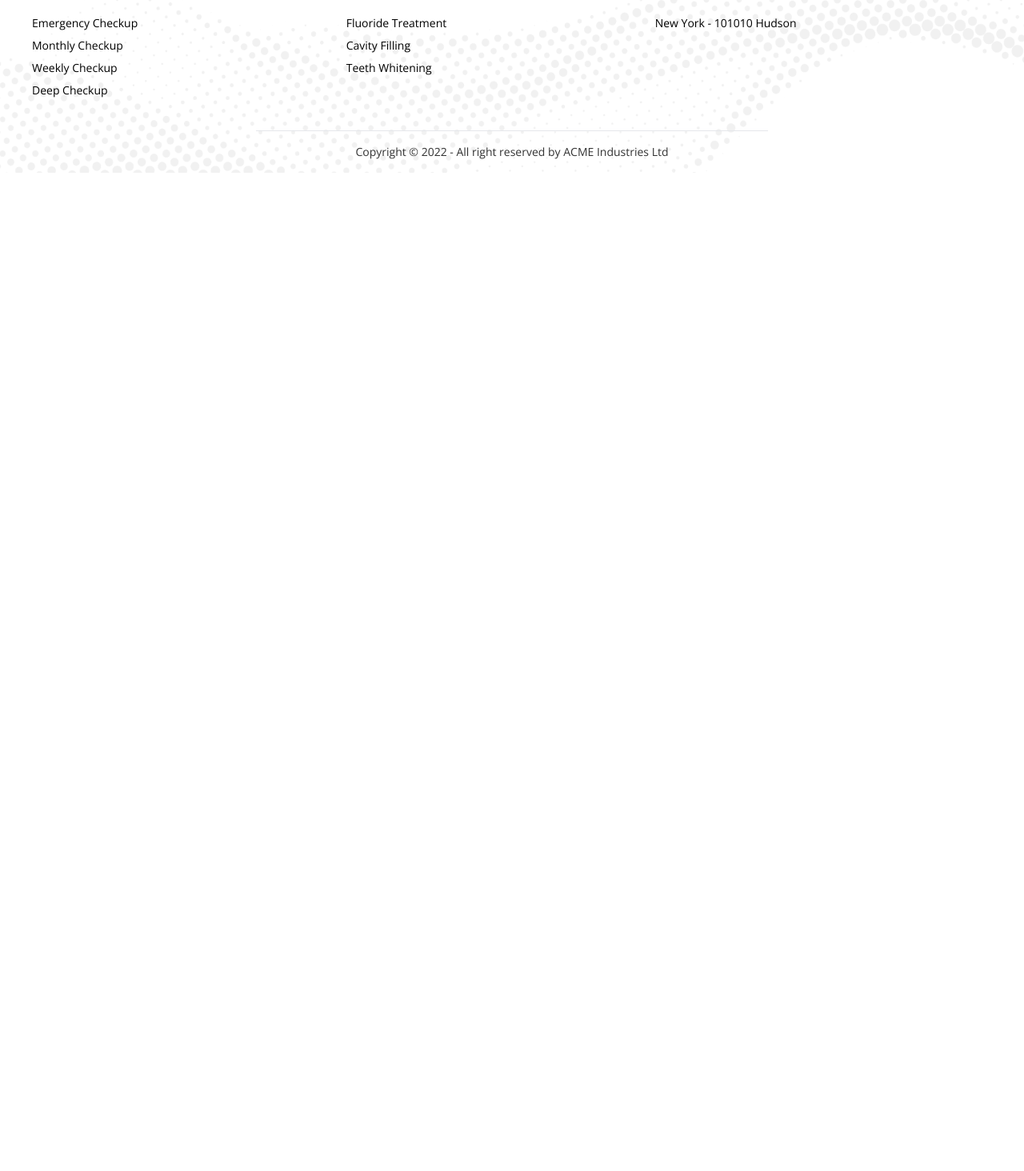
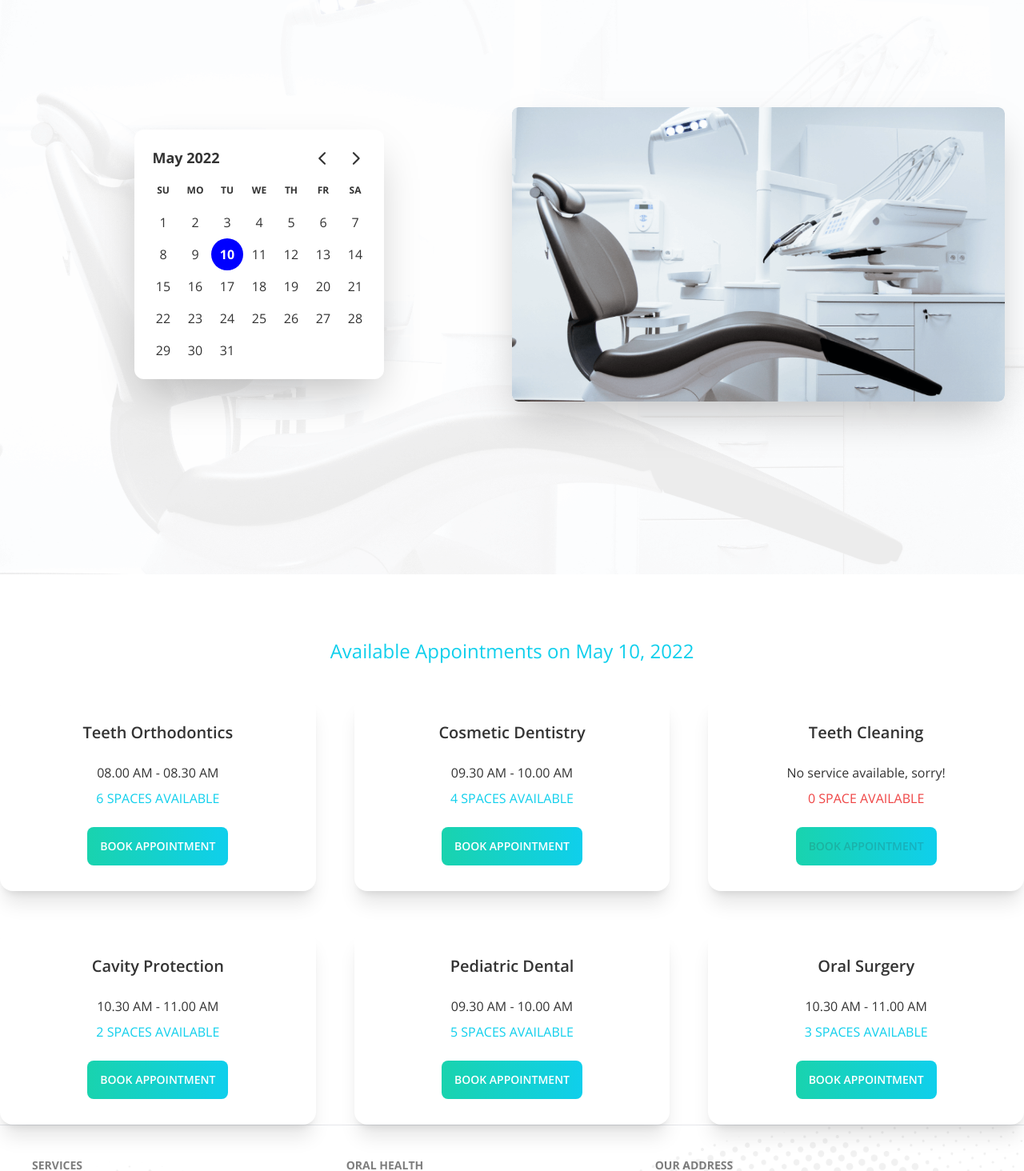
Before and after one commit to devhasibulislam/doctors-portal-client, a React (Create React App) app: page /appointment in a window 1280 px wide. Shown: the part 226-1690 px from the top of the page at 80% size. Before the commit the page ends 800 px from the top, so only its background shows below. Built offline with nearby package versions, Linux system fonts and the light colour scheme.

Commit message:
Module 72: Final Project Part-2 (Appointment) done

```diff
--- a/package.json
+++ b/package.json
@@ -7,8 +7,10 @@
     "@testing-library/react": "^13.2.0",
     "@testing-library/user-event": "^13.5.0",
     "daisyui": "^2.14.3",
+    "date-fns": "^2.28.0",
     "firebase": "^9.8.1",
     "react": "^18.1.0",
+    "react-day-picker": "^8.0.4",
     "react-dom": "^18.1.0",
     "react-router-dom": "^6.3.0",
     "react-scripts": "5.0.1",
@@ -17,6 +19,7 @@
   "scripts": {
     "start": "react-scripts start",
     "build": "react-scripts build",
+    "deploy": "firebase deploy",
     "test": "react-scripts test",
     "eject": "react-scripts eject"
   },
--- /dev/null
+++ b/public/services.json
@@ -0,0 +1,57 @@
+[
+    {
+        "_id": 1,
+        "name": "Teeth Orthodontics",
+        "slots": [
+            "08.00 AM - 08.30 AM",
+            "08.30 AM - 09.00 AM",
+            "09.00 AM - 9.30 AM",
+            "09.30 AM - 10.00 AM",
+            "10.00 AM - 10.30 AM",
+            "10.30 AM - 11.00 AM"
+        ]
+    },
+    {
+        "_id": 2,
+        "name": "Cosmetic Dentistry",
+        "slots": [
+            "09.00 AM - 9.30 AM",
+            "09.30 AM - 10.00 AM",
+            "10.00 AM - 10.30 AM",
+            "10.30 AM - 11.00 AM"
+        ]
+    },
+    {
+        "_id": 3,
+        "name": "Teeth Cleaning",
+        "slots": []
+    },
+    {
+        "_id": 4,
+        "name": "Cavity Protection",
+        "slots": [
+            "10.00 AM - 10.30 AM",
+            "10.30 AM - 11.00 AM"
+        ]
+    },
+    {
+        "_id": 5,
+        "name": "Pediatric Dental",
+        "slots": [
+            "08.30 AM - 09.00 AM",
+            "09.00 AM - 9.30 AM",
+            "09.30 AM - 10.00 AM",
+            "10.00 AM - 10.30 AM",
+            "10.30 AM - 11.00 AM"
+        ]
+    },
+    {
+        "_id": 6,
+        "name": "Oral Surgery",
+        "slots": [
+            "09.30 AM - 10.00 AM",
+            "10.00 AM - 10.30 AM",
+            "10.30 AM - 11.00 AM"
+        ]
+    }
+]
--- a/src/App.js
+++ b/src/App.js
@@ -23,8 +23,6 @@ function App() {
         <Route path='/contactUs' element={<ContactUs />} />
         <Route path='/login' element={<Login />} />
       </Routes>
-
-      <Footer />
     </div>
   );
 }
--- a/src/routes/Appointment/Appointment.js
+++ b/src/routes/Appointment/Appointment.js
@@ -1,9 +1,33 @@
-import React from 'react';
+import React, { useState } from 'react';
+import Footer from '../../shared/Footer/Footer';
+import Banner from './Banner';
+import Modal from './Modal';
+import Services from './Services';
 
 const Appointment = () => {
+    const [selected, setSelected] = useState(new Date());
+    const [treatment, setTreatment] = useState({});
+
     return (
         <div>
-            <h2>This is Appointment route</h2>
+            {/* banner */}
+            <Banner
+                selected={selected}
+                setSelected={setSelected}
+            />
+            <div className='container mx-auto'>
+                {/* services */}
+                <Services
+                    selected={selected}
+                    setTreatment={setTreatment}
+                />
+                {/* modal */}
+                <Modal
+                    treatment={treatment}
+                />
+            </div>
+            {/* footer */}
+            <Footer />
         </div>
     );
 };
--- /dev/null
+++ b/src/routes/Appointment/Banner.js
@@ -0,0 +1,32 @@
+import React from 'react';
+import chair from '../../assets/images/chair.png';
+import chairBG from '../../assets/images/bg.png';
+import 'react-day-picker/dist/style.css';
+import { DayPicker } from 'react-day-picker';
+
+const Banner = (props) => {
+    const {selected, setSelected} = props;
+    return (
+        <div>
+            <div
+                className="hero min-h-screen bg-base-100 bg-no-repeat bg-cover bg-bottom"
+                style={{ backgroundImage: `url(${chairBG})` }}
+            >
+                <div className="hero-content flex-col lg:flex-row-reverse">
+                    <img src={chair} className="rounded-lg shadow-2xl lg:w-1/2" alt='hero_image' />
+                    <div className='w-1/2 text-center'>
+                        <div className='bg-white inline-block shadow-2xl rounded-xl'>
+                            <DayPicker
+                                mode='single'
+                                selected={selected}
+                                onSelect={setSelected}
+                            />
+                        </div>
+                    </div>
+                </div>
+            </div>
+        </div>
+    );
+};
+
+export default Banner;
--- /dev/null
+++ b/src/routes/Appointment/Modal.js
@@ -0,0 +1,53 @@
+import React, { useState } from 'react';
+
+const Modal = (props) => {
+    const { treatment } = props;
+    const { _id, name, slots } = treatment;
+    const [formSubmitted, setFormSubmitted] = useState(false);
+
+    const handleBookingSubmit = (event) => {
+        event.preventDefault();
+
+        const slot = event.target.slot.value;
+        const name = event.target.name.value;
+        const phone = event.target.phone.value;
+        const email = event.target.email.value;
+
+        console.log(slot, name, phone, email);
+        setFormSubmitted(true)
+        event.target.reset();
+    };
+    return (
+        <div>
+            <input type="checkbox" id="booking-modal" className="modal-toggle" />
+            <div className="modal modal-bottom sm:modal-middle">
+                <div className="modal-box relative">
+                    <label htmlFor="booking-modal" className="btn btn-sm btn-circle absolute right-2 top-2 text-white" onClick={() => setFormSubmitted(false)}>✕</label>
+                    <h3 className="font-bold text-lg text-primary">{name}</h3>
+                    <form className='mt-8 grid grid-cols-1 gap-4' onSubmit={handleBookingSubmit}>
+                        <input type="text" value={name} disabled className="input input-bordered w-full" />
+                        <select
+                            name="slot"
+                            id="slot"
+                            className='border-2 p-2 rounded-lg bg-base-100'
+                            disabled={formSubmitted}
+                        >
+                            {
+                                slots?.map(slot => <option key={_id} value={slot} className="bg-base-200">{slot}</option>)
+                            }
+                        </select>
+                        <input required type="text" name='name' id='name' placeholder="Full Name" className="input input-bordered w-full" />
+                        <input required type="tel" name="phone" id="phone" placeholder="Phone Number" className="input input-bordered w-full" />
+                        <input required type="email" name="email" id="email" placeholder="Email" className="input input-bordered w-full" />
+                        <div className="modal-action">
+                            <input type="submit" value="Submit" className='btn w-full text-white' htmlFor="booking-modal" disabled={formSubmitted} />
+                            {/* <label htmlFor="booking-modal" className="btn w-full text-white" type="submit">SUBMIT</label> */}
+                        </div>
+                    </form>
+                </div>
+            </div>
+        </div >
+    );
+};
+
+export default Modal;
--- /dev/null
+++ b/src/routes/Appointment/Services.js
@@ -0,0 +1,62 @@
+import { format } from 'date-fns';
+import React, { useEffect, useState } from 'react';
+
+const Services = (props) => {
+    const { selected, setTreatment } = props;
+    const [services, setServices] = useState([]);
+    useEffect(() => {
+        const url = `services.json`;
+        const getServices = async () => {
+            const request = await fetch(url);
+            const response = await request.json();
+            setServices(response);
+        };
+        getServices();
+    }, []);
+    return (
+        <div className='mt-20'>
+            <h3 className='text-primary text-2xl text-center'>Available Appointments on {format(selected, 'PP')}</h3>
+            <div className='grid lg:grid-cols-3 md:grid-cols-2 grid-cols-1 gap-12 lg:px-0 md:px-4 px-4 mt-10'>
+                {
+                    services.map(service => <div
+                        className="card bg-base-100 shadow-xl"
+                        key={service._id}
+                    >
+                        <div className="card-body">
+                            <h2 className="card-title justify-center mb-4">{service.name}</h2>
+                            <p className='text-center'>
+                                {
+                                    service.slots.length > 0 ? service.slots[Math.floor(Math.random() * (service.slots.length))] : 'No service available, sorry!'
+                                }
+                            </p>
+                            <p className={`text-center ${service.slots.length === 0 ? 'text-red-500' : 'text-primary'}`}>{service.slots.length} {service.slots.length === 0 ? 'SPACE' : 'SPACES'} AVAILABLE</p>
+                            <div className="card-actions justify-center">
+                                <label
+                                    htmlFor="booking-modal"
+                                    className="
+                                        btn border-0
+                                        text-white
+                                        bg-gradient-to-r
+                                        from-secondary
+                                        to-primary
+                                        hover:bg-gradient-to-r
+                                        hover:from-primary
+                                        hover:to-secondary
+                                        mt-4
+                                        modal-button
+                                    "
+                                    disabled={service.slots.length === 0}
+                                    onClick={() => setTreatment(service)}
+                                >
+                                    Book Appointment
+                                </label>
+                            </div>
+                        </div>
+                    </div>)
+                }
+            </div>
+        </div>
+    );
+};
+
+export default Services;
--- a/src/routes/Home/Appointment.js
+++ b/src/routes/Home/Appointment.js
@@ -6,7 +6,7 @@ import marker from '../../assets/icons/marker.svg';
 const Appointment = () => {
     const appointmentInformations = [
         {
-            id: 1,
+            _id: 1,
             title: "Opening Hours",
             desc: "Lorem ipsum dolor sit amet consectetur adipisicing elit. Itaque, ipsam.",
             icon: clock,
@@ -14,7 +14,7 @@ const Appointment = () => {
             bgTo: '#0FCFEC'
         },
         {
-            id: 2,
+            _id: 2,
             title: "Contact us now",
             desc: "+000 123 456789",
             icon: marker,
@@ -22,7 +22,7 @@ const Appointment = () => {
             bgTo: '#0FCFEC'
         },
         {
-            id: 3,
+            _id: 3,
             title: "Visit our location",
             desc: "Brooklyn, NY 10036, United States",
             icon: phone,
@@ -35,13 +35,13 @@ const Appointment = () => {
         <div className='grid lg:grid-cols-3 md:grid-cols-2 grid-cols-1 gap-4 lg:px-0 md:px-0 px-4 -mt-8'>
             {
                 appointmentInformations.map(appointmentInformation => <div
-                    key={appointmentInformation.id}
-                    class={`card card-side lg:flex-row md:flex-row flex-col
-                        ${appointmentInformation.id !== 2 ? `bg-gradient-to-r from-[${appointmentInformation.bgFrom}] to-[${appointmentInformation.bgTo}]` : 'bg-[#3A4256]'}
+                    key={appointmentInformation._id}
+                    className={`card card-side lg:flex-row md:flex-row flex-col
+                        ${appointmentInformation._id !== 2 ? `bg-gradient-to-r from-[${appointmentInformation.bgFrom}] to-[${appointmentInformation.bgTo}]` : 'bg-[#3A4256]'}
                         shadow-xl p-4`}>
                     <figure><img src={appointmentInformation.icon} alt="appointment" className='lg:w-full md:w-full w-1/4' /></figure>
-                    <div class="card-body">
-                        <h2 class="card-title text-white">{appointmentInformation.title}</h2>
+                    <div className="card-body">
+                        <h2 className="card-title text-white">{appointmentInformation.title}</h2>
                         <p className='text-white'>{appointmentInformation.desc}</p>
                     </div>
                 </div>)
--- a/src/routes/Home/Home.js
+++ b/src/routes/Home/Home.js
@@ -1,4 +1,5 @@
 import React from 'react';
+import Footer from '../../shared/Footer/Footer';
 import Appointment from './Appointment';
 import AppointmentDirect from './AppointmentDirect';
 import Banner from './Banner';
@@ -29,6 +30,8 @@ const Home = () => {
                 {/* contact */}
                 <Contact />
             </div>
+            {/* footer */}
+            <Footer />
         </div>
     );
 };
--- a/src/routes/Home/Services.js
+++ b/src/routes/Home/Services.js
@@ -8,19 +8,19 @@ import StaticBtn from '../../components/StaticBtn/StaticBtn';
 const Services = () => {
     const servicesInformations = [
         {
-            id: 1,
+            _id: 1,
             title: "Fluoride Treatment",
             desc: "Lorem ipsum dolor sit, amet consectetur adipisicing elit. Voluptas aut cumque, iure perferendis iste vel!",
             img: fluoride
         },
         {
-            id: 2,
+            _id: 2,
             title: "Cavity Filling",
             desc: "Lorem ipsum dolor sit amet consectetur, adipisicing elit. Inventore, molestiae voluptate. Ipsam molestias voluptates magnam possimus, dolorem neque cupiditate tempora!",
             img: cavity
         },
         {
-            id: 3,
+            _id: 3,
             title: "Teeth Whitening",
             desc: "Lorem ipsum dolor sit amet consectetur adipisicing elit. Commodi facere nisi porro provident delectus est reiciendis incidunt natus quisquam minima?",
             img: whitening
@@ -30,10 +30,10 @@ const Services = () => {
         <div className='mt-20'>
             <h4 className='uppercase text-center text-primary font-bold'>Our Services</h4>
             <h2 className='text-center text-5xl mt-4'>Services We Provide</h2>
-            <div className='grid lg:grid-cols-3 md:grid-cols-2 grid-cols-1 gap-4 lg:px-0 md:px-4 px-4 mt-10'>
+            <div className='grid lg:grid-cols-3 md:grid-cols-2 grid-cols-1 gap-4 lg:px-0 md:px-4 px-4 lg:-mt-10 md:-mt-10 mt-4'>
                 {
                     servicesInformations.map(serviceInformation => <div
-                        key={serviceInformation.id}
+                        key={serviceInformation._id}
                         className="card glass pt-8">
                         <figure><img src={serviceInformation.img} alt="car!" /></figure>
                         <div className="card-body">
--- a/src/routes/Home/Testimonial.js
+++ b/src/routes/Home/Testimonial.js
@@ -7,21 +7,21 @@ import quote from '../../assets/icons/quote.svg';
 const Testimonial = () => {
     const testimonials = [
         {
-            id: 1,
+            _id: 1,
             desc: "It is a long established fact that by the readable content of a lot layout. The point of using Lorem a more-or-less normal distribu to using Content here, content",
             img: people1,
             name: "Winson Herry",
             residence: "California"
         },
         {
-            id: 2,
+            _id: 2,
             desc: "It is a long established fact that by the readable content of a lot layout. The point of using Lorem a more-or-less normal distribu to using Content here, content",
             img: people2,
             name: "Lee Bing Bing",
             residence: "Canada"
         },
         {
-            id: 3,
+            _id: 3,
             desc: "It is a long established fact that by the readable content of a lot layout. The point of using Lorem a more-or-less normal distribu to using Content here, content",
             img: people3,
             name: "Elizabeth Holmes",
@@ -39,7 +39,7 @@ const Testimonial = () => {
                 <div className='grid lg:grid-cols-3 md:grid-cols-2 grid-cols-1 gap-4 lg:px-0 md:px-4 px-4 mt-16'>
                     {
                         testimonials.map(testimonial => <div
-                            key={testimonial.id}
+                            key={testimonial._id}
                             className="card glass pt-8 pl-8 pr-8 shadow-2xl">
                             <p>{testimonial.desc}</p>
                             <div
```
Also changed, not shown: src/components/StaticBtn/StaticBtn.js (+17 -1 lines), 1 other file (tests, documents, lock files or other folders).
